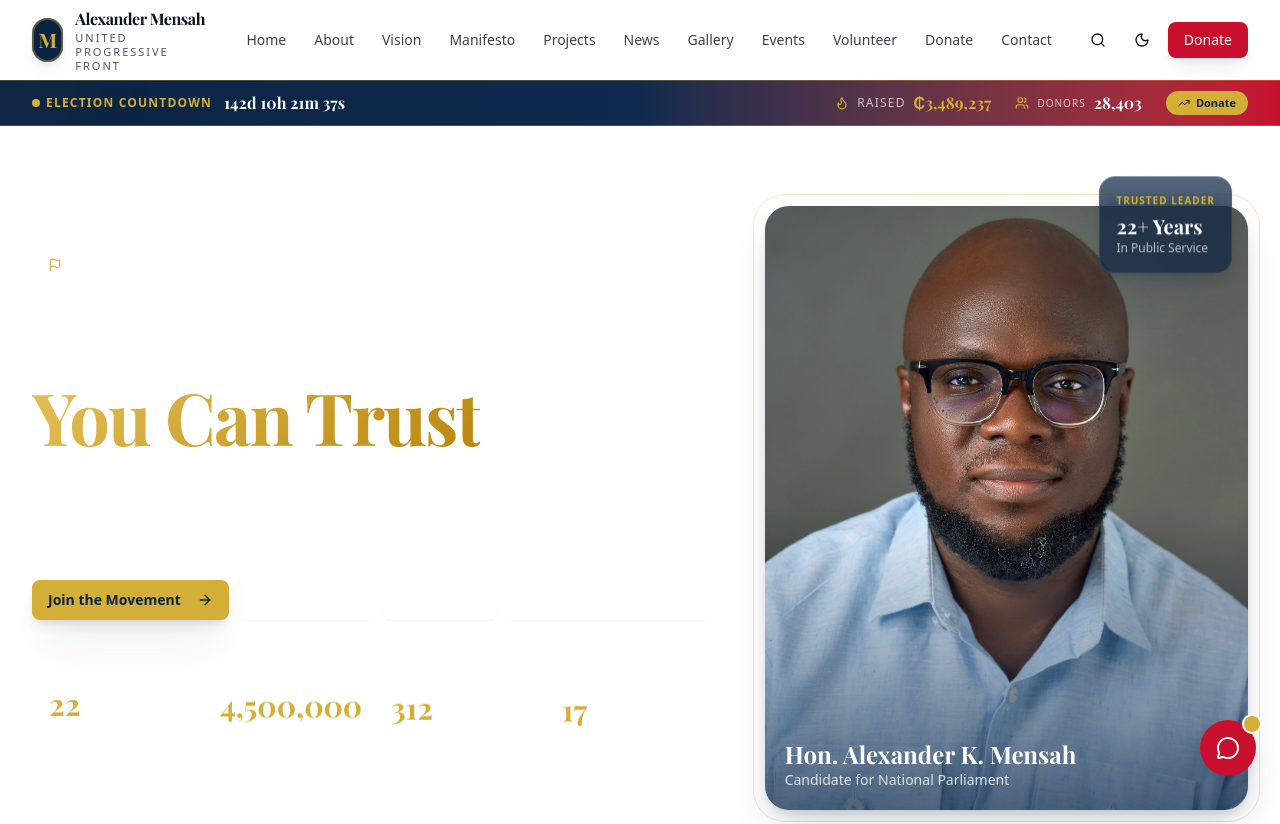
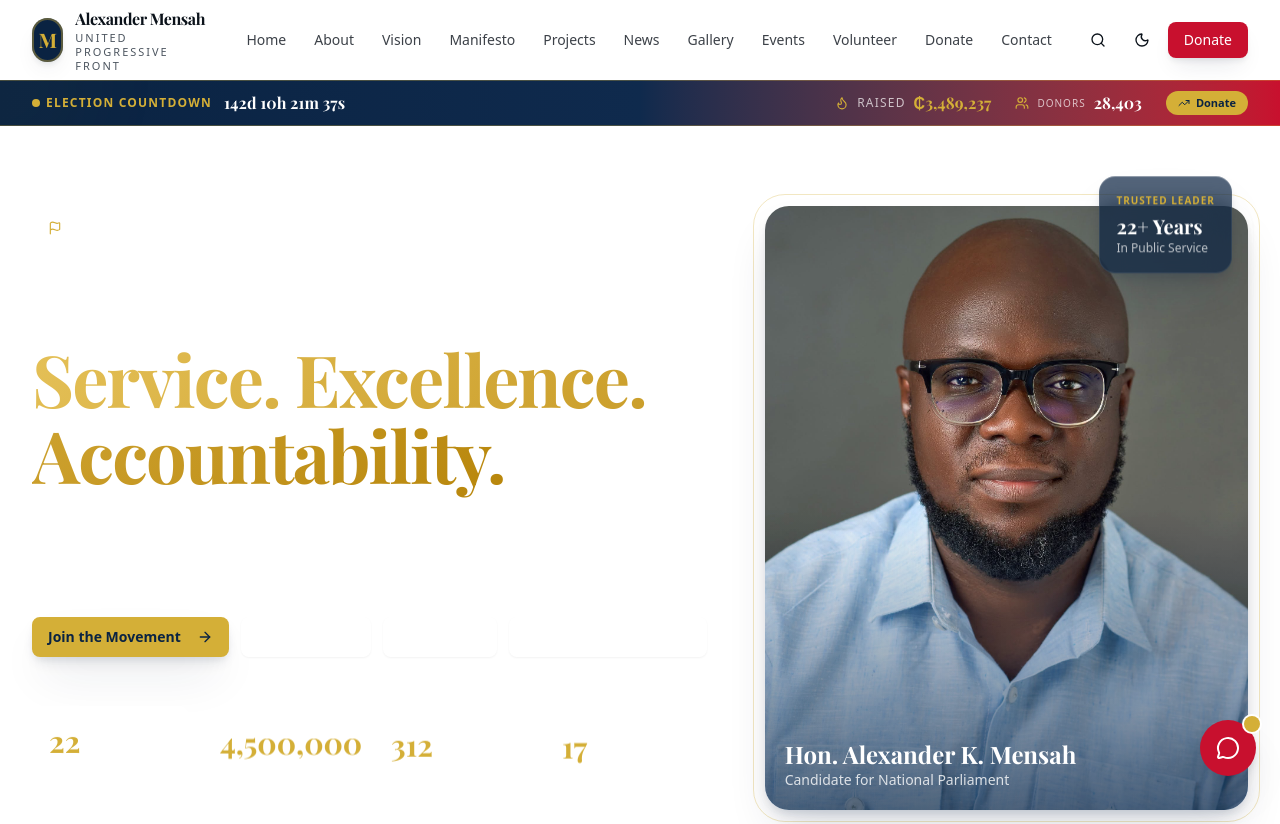
Before and after one commit to lilromeo2290/mayor, a Next.js app: page / in a window 1280 px wide. Shown: the top 824 px of the page. Built offline with nearby package versions, Linux system fonts and the light colour scheme.

Commit message:
2e48019e-2652-46bb-b157-be89eda28b44

```diff
--- a/src/app/layout.tsx
+++ b/src/app/layout.tsx
@@ -21,7 +21,7 @@ const playfair = Playfair_Display({
 });
 
 export const metadata: Metadata = {
-  title: "Hon. Alexander K. Mensah — Leadership You Can Trust",
+  title: "Hon. Alexander K. Mensah — Service. Excellence. Accountability.",
   description:
     "Official campaign website for Hon. Alexander K. Mensah. Building a better future together through unity, integrity, and development. Join the movement, volunteer, donate, and read our manifesto.",
   keywords: [
@@ -38,7 +38,7 @@ export const metadata: Metadata = {
   ],
   authors: [{ name: "Mensah Campaign 2026" }],
   openGraph: {
-    title: "Hon. Alexander K. Mensah — Leadership You Can Trust",
+    title: "Hon. Alexander K. Mensah — Service. Excellence. Accountability.",
     description:
       "Building a Better Future Together Through Unity, Integrity, and Development.",
     siteName: "Mensah Campaign 2026",
@@ -47,7 +47,7 @@ export const metadata: Metadata = {
   },
   twitter: {
     card: "summary_large_image",
-    title: "Hon. Alexander K. Mensah — Leadership You Can Trust",
+    title: "Hon. Alexander K. Mensah — Service. Excellence. Accountability.",
     description:
       "Building a Better Future Together Through Unity, Integrity, and Development.",
   },
--- a/src/components/site/sections/hero.tsx
+++ b/src/components/site/sections/hero.tsx
@@ -57,7 +57,7 @@ export function HeroSection() {
             >
               Leadership
               <br />
-              <span className="text-gradient-gold">You Can Trust</span>
+              <span className="text-gradient-gold">Service. Excellence. Accountability.</span>
             </motion.h1>
 
             <motion.p
--- a/src/lib/data/campaign.ts
+++ b/src/lib/data/campaign.ts
@@ -30,7 +30,7 @@ export const CANDIDATE = {
   title: 'Candidate for National Parliament',
   party: 'United Progressive Front',
   constituency: 'Central Region Constituency',
-  slogan: 'Leadership You Can Trust',
+  slogan: 'Service. Excellence. Accountability.',
   tagline: 'Building a Better Future Together Through Unity, Integrity, and Development.',
   bio: [
     'Hon. Alexander K. Mensah is a seasoned public servant, accomplished economist, and devoted community leader who has spent more than two decades championing policies that uplift ordinary citizens. Born and raised in the heartland of the Central Region, Alexander rose from humble beginnings to become one of the most respected voices in public finance and grassroots development. His career has been defined by a steady commitment to transparency, evidence-based policymaking, and the firm belief that every citizen deserves access to quality education, healthcare, and economic opportunity.',
```
